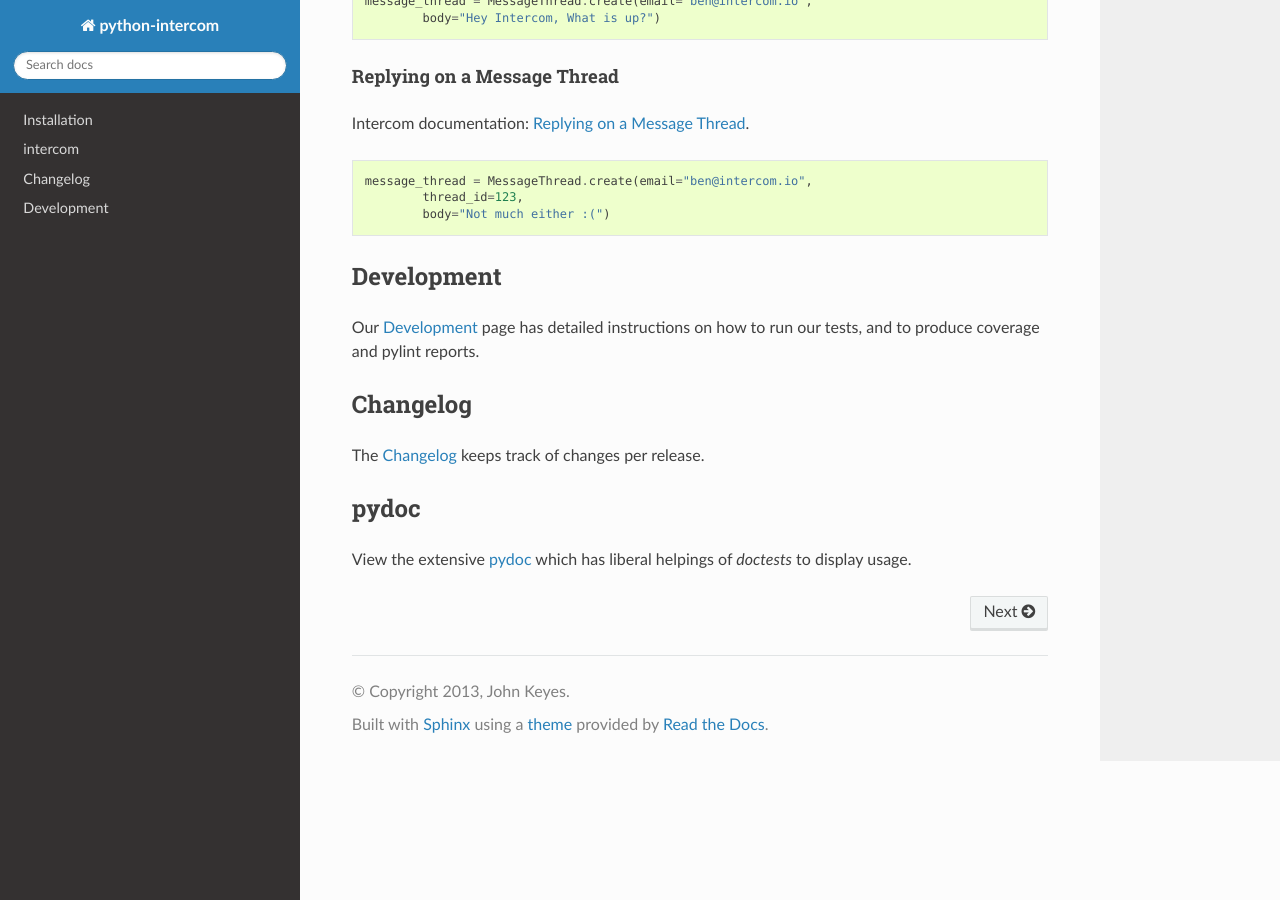
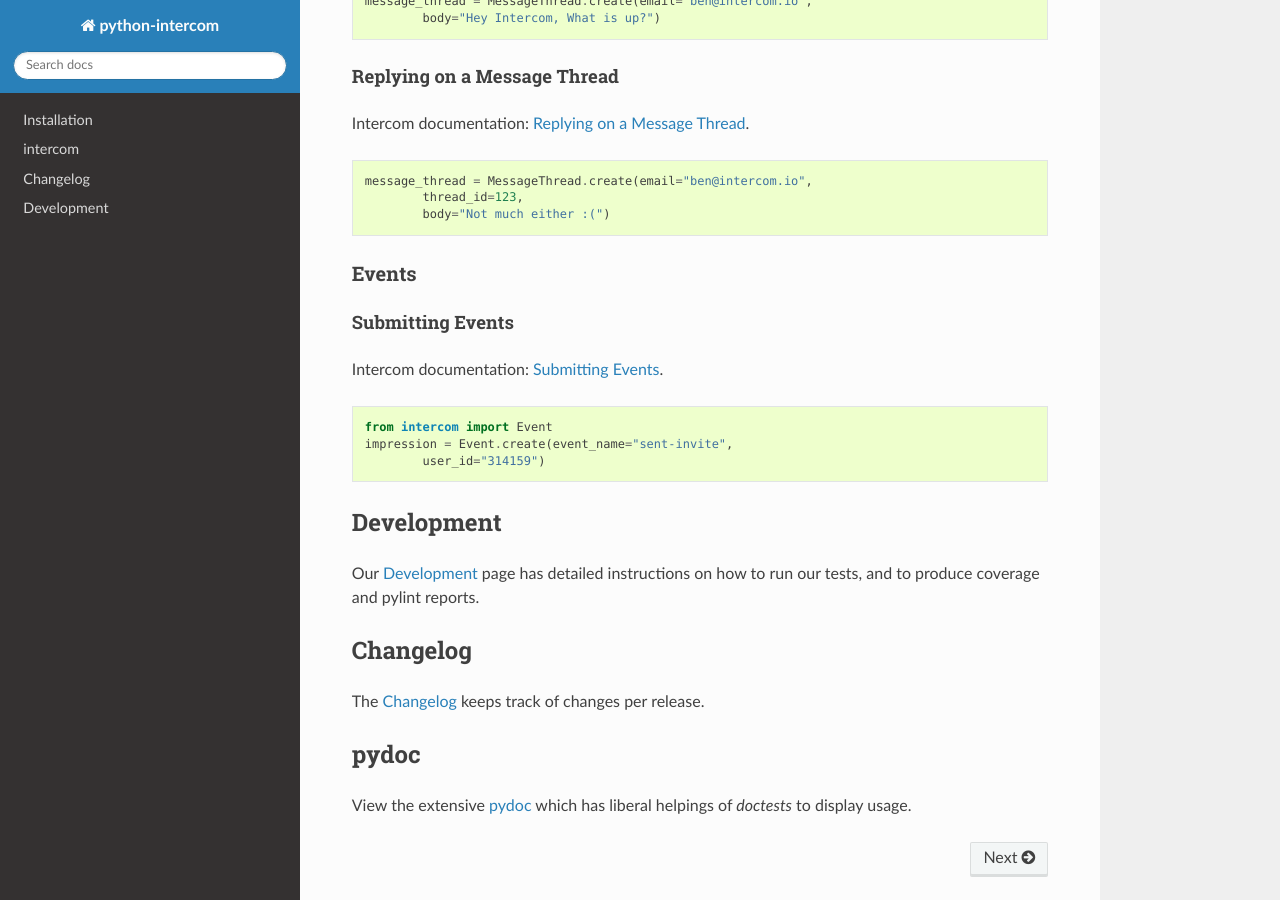
Before and after one commit to intercom/python-intercom, a Sphinx documentation site: the page built from docs/index.rst, in a window 1280 px wide and 900 px high, scrolled down 3628 px. Built offline with Sphinx 7.4.7 and the Read the Docs theme 2.0.0, drawn with Linux system fonts in a browser that asks for light colours.

Commit message:
Adding Events docs.

```diff
--- a/docs/index.rst
+++ b/docs/index.rst
@@ -195,6 +195,20 @@ Intercom documentation:  `Replying on a Message Thread <http://api.intercom.io/d
             thread_id=123,
             body="Not much either :(")
 
+Events
+-----------
+
+Submitting Events
++++++++++++++++++
+
+Intercom documentation: `Submitting Events <http://doc.intercom.io/api/v1/#submitting-events>`_.
+
+::
+
+    from intercom import Event
+    impression = Event.create(event_name="sent-invite",
+            user_id="314159")
+
 Development
 ===========
 
```
